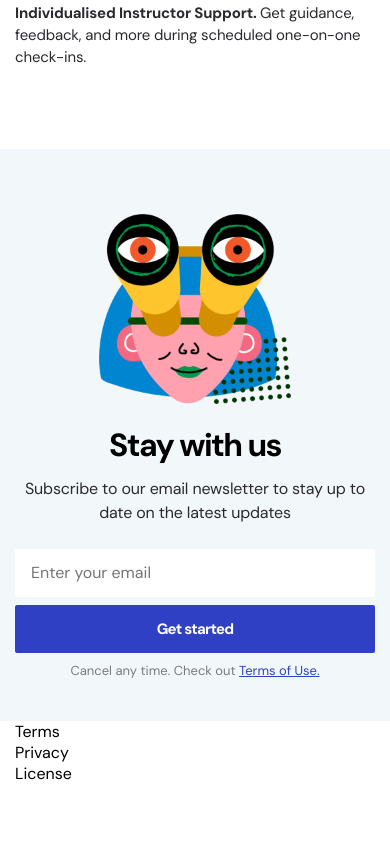
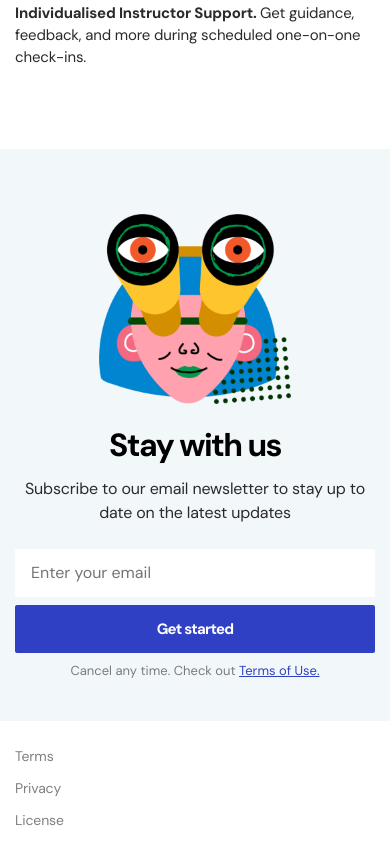
Before and after one commit to mirro97/FINAL-PROJECT-01, a plain HTML site: page index.html in a window 390 px wide. Shown: the part 3180-4037 px from the top of the page. Before the commit the page ends 3964 px from the top, so only its background shows below. Drawn offline with Linux system fonts and the light colour scheme.

Commit message:
CSS - footer menu is done (mobile & desktop)

```diff
--- a/index.html
+++ b/index.html
@@ -174,26 +174,24 @@
             </div>
         </div>
     </aside>
-    <section>
+    <section class="footer">
         <div class="container">
             <div class="row">
                 <div class="col-12">
-                    <div class="footer">
-                        <ul>
-                            <li>
+                    <ul class="footer-menu">
+                        <li class="footer-menu-item">
                             <a href="#">Terms</a>
                         </li>
-                            <li>
+                        <li class="footer-menu-item">
                             <a href="#">Privacy</a>
                         </li>
-                            <li>
+                        <li class="footer-menu-item">
                             <a href="#">License</a>
                         </li>
                     </ul>
                 </div>
             </div>
         </div>
-        </div>
     </section>
 </body>
 </html>
--- a/style.css
+++ b/style.css
@@ -287,6 +287,26 @@ p {
   text-decoration-line: underline;
 }
 
+/* Footer CSS */
+.footer {
+  padding: 24px 0;
+}
+
+.footer-menu {
+  color: #807f81;
+  font-size: 14px;
+  line-height: 1.71428;
+  letter-spacing: -0.01em;
+}
+
+.footer-menu-item {
+  margin-bottom: 8px;
+}
+
+.footer-menu-item:last-child {
+  margin-bottom: 0;
+}
+
 /* >= 768px (Desktop) */
 @media screen and (min-width: 768px) {
   /* Reset CSS */
@@ -453,6 +473,20 @@ p {
     font-size: 14px;
     line-height: 1.71428;
   }
+
+  /* Footer CSS */
+  .footer {
+    padding: 16px 0;
+  }
+
+  .footer-menu {
+    display: flex;
+  }
+
+  .footer-menu-item {
+    display: block;
+    margin-right: 16px;
+  }
 }
 
 /* Custom Grid System - Fix container width */
```
Also changed, not shown: 1 other file. Lines whose indentation alone changed are shown as unchanged.
